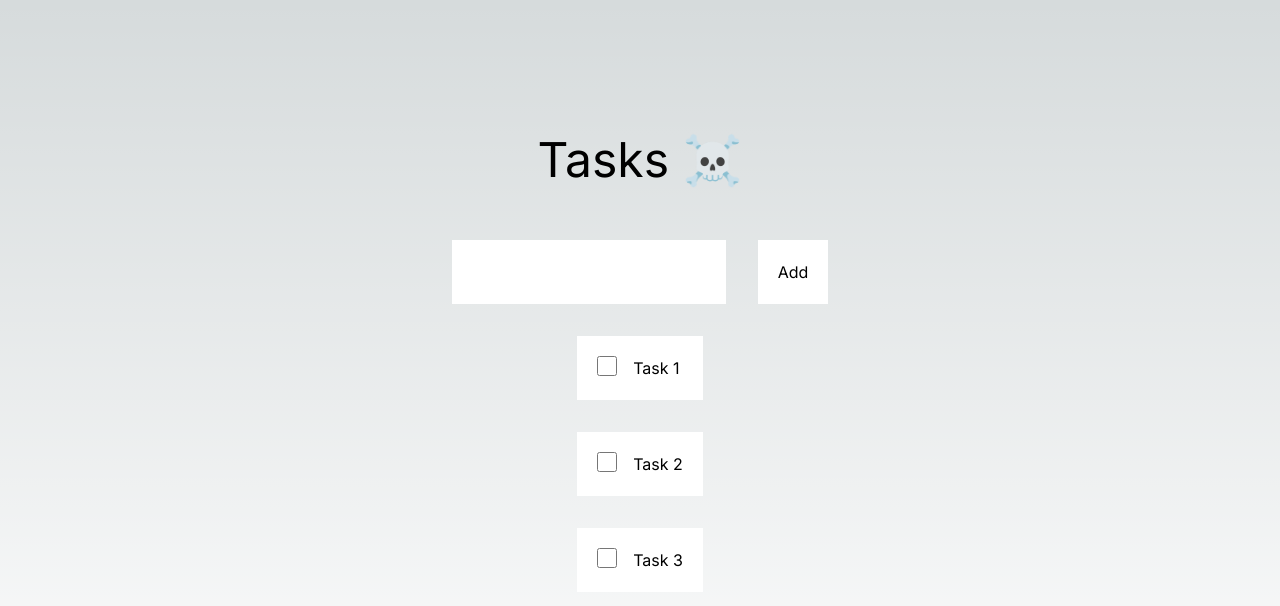
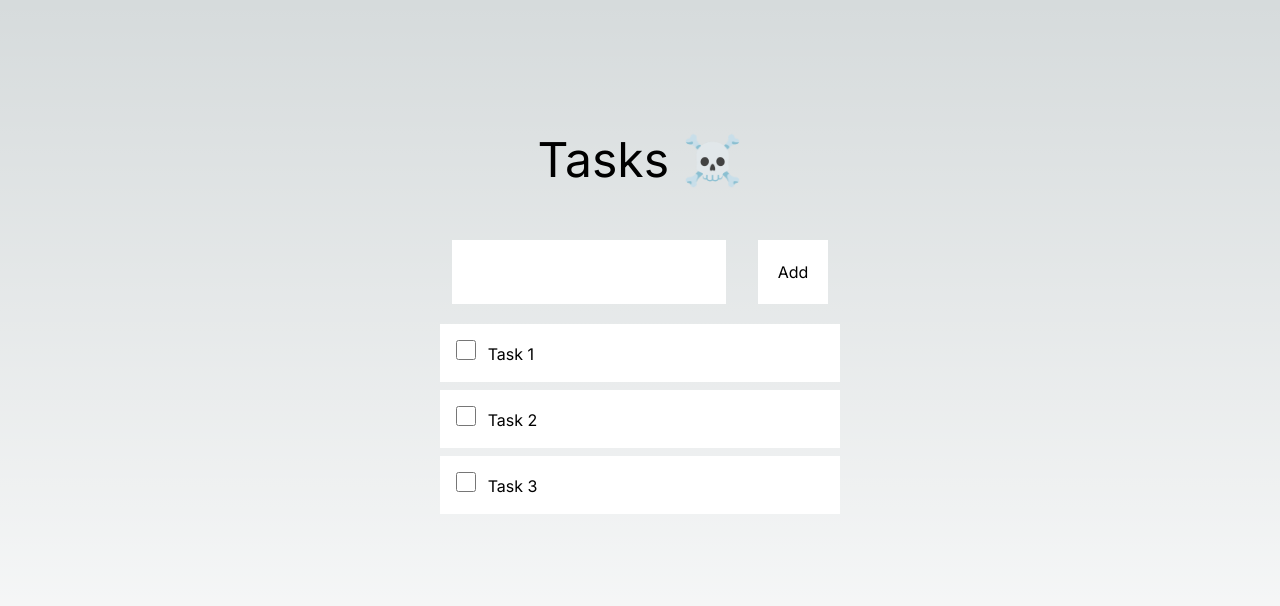
Before and after one commit to chubahay/app-tasks, a Next.js app: page / in a window 1280 px wide. Shown: the top 606 px of the page. Built offline with nearby package versions, Linux system fonts and the light colour scheme.

Commit message:
small tweaks

```diff
--- a/app/page.tsx
+++ b/app/page.tsx
@@ -57,8 +57,10 @@ const sensors = useSensors(
     <main className="flex min-h-screen flex-col items-center p-24">
       <Header/>
       <DndContext onDragEnd={handleDragEnd} collisionDetection={closestCorners} sensors={sensors}>
+      <div className="flex flex-col flex-grow">
       <Input onSubmit={addTask}/>
       <Column tasks={tasks}/>
+      </div>
       </DndContext>
     </main>
   );
--- a/components/Input/Input.tsx
+++ b/components/Input/Input.tsx
@@ -14,7 +14,7 @@ export const Input = ({onSubmit}: any) => {
     }
 
     return (
-        <div>
+        <div className='w-auto'>
           <input type="text"  value={input} onChange={e => setInput(e.target.value)} className="m-4 bg-white text-black p-5"/>
           <button className="m-4 bg-white text-black p-5" onClick={handleSubmit}>Add</button>
         </div>
--- a/components/Task/Task.tsx
+++ b/components/Task/Task.tsx
@@ -11,9 +11,9 @@ export const Task = ({id, title}: any) => {
     }
 
     return (
-        <div ref={setNodeRef} {...attributes} {...listeners} style={style} className="flex space-x-4 m-4 bg-white text-black p-5 touch-none">
+        <div ref={setNodeRef} {...attributes} {...listeners} style={style} className="space-x-3 m-1 w-auto bg-white text-black p-4 touch-none">
             <input type="checkbox" className="checkbox h-5 w-5"></input>
-            <span>{title}</span>
+            <span className="overflow-auto whitespace-normal">{title}</span>
         </div>
     )
 }
```
